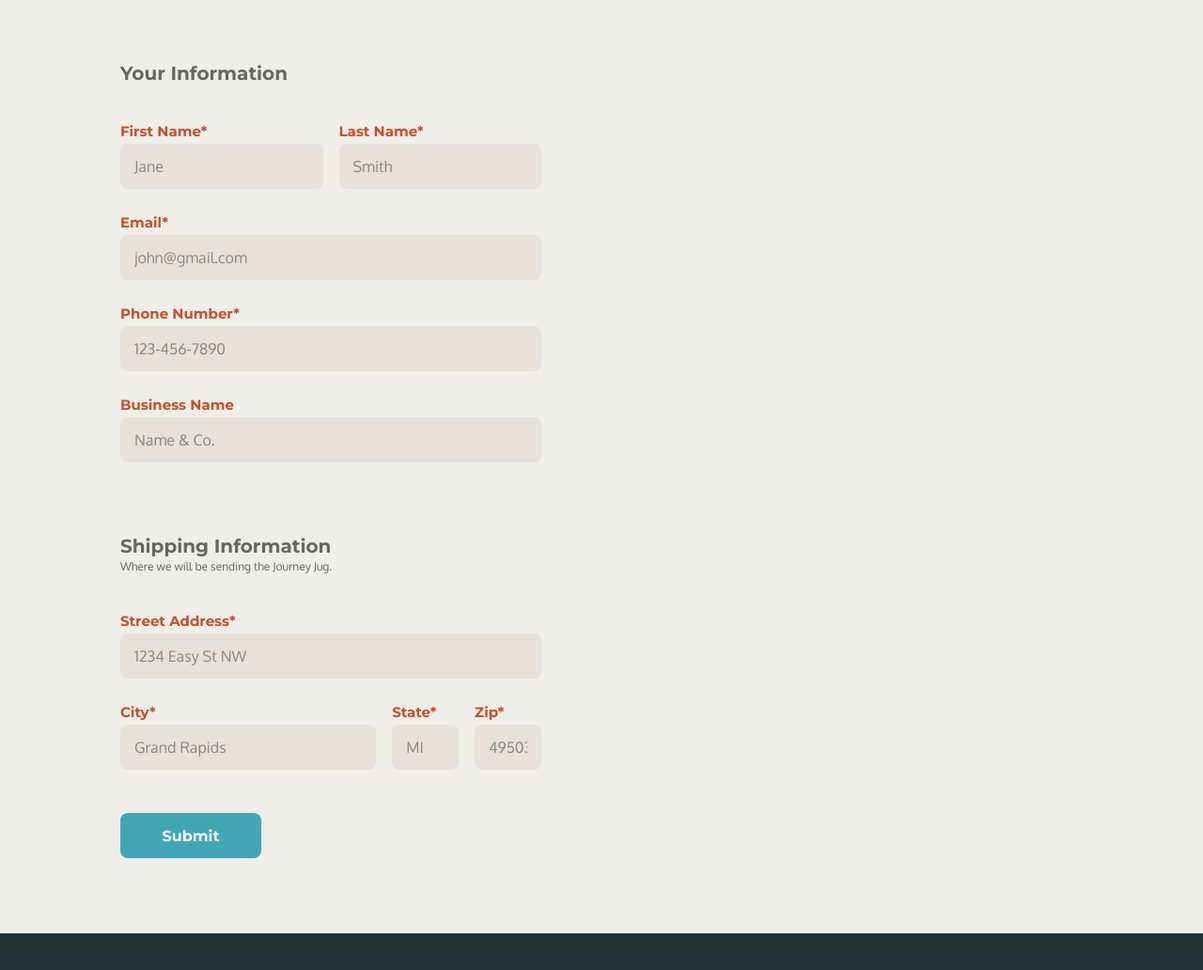
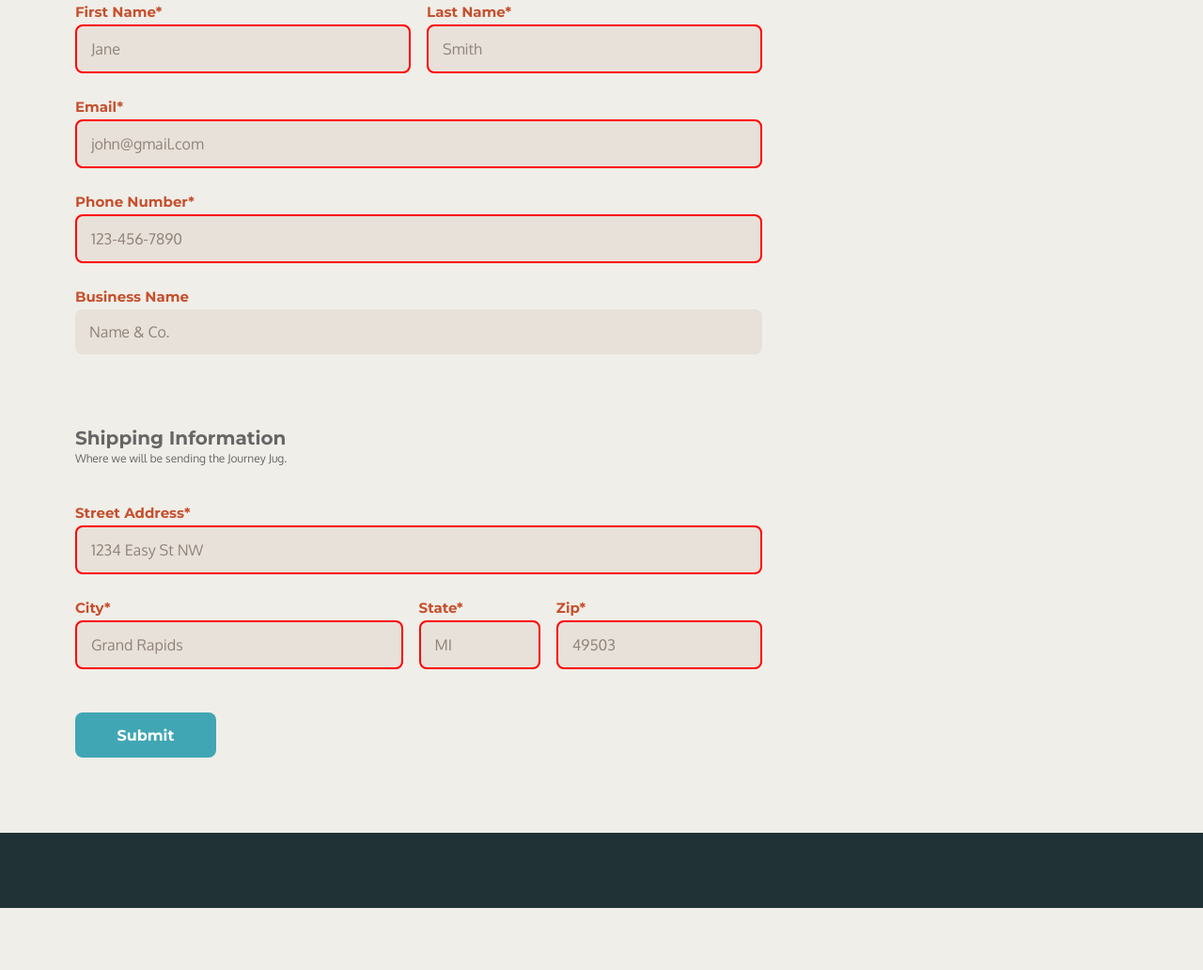
Before and after one commit to kkruzona/JJ, a plain HTML site: page index.html in a window 1280 px wide. Shown: the part 1094-2126 px from the top of the page at 94% size. After the commit the page ends 2060 px from the top, so only its background shows below. Drawn offline with Linux system fonts and the light colour scheme.

Commit message:
updated responsive styling

```diff
--- a/index.html
+++ b/index.html
@@ -48,7 +48,7 @@
                         <label for="email">Email*</label>
                         <input type="text" id="email" name="user_email" placeholder="john@gmail.com" onfocus="this.placeholder = ''" required>
                         <label for="telephone">Phone Number*</label>
-                        <input type="text" id="telephone" name="user_telephone" placeholder="123-456-7890" onfocus="this.placeholder = ''" required>
+                        <input type="tel" id="telephone" name="user_telephone" placeholder="123-456-7890" onfocus="this.placeholder = ''" required>
                         <label for="business-name">Business Name</label>
                         <input type="text" id="business-name" name="user_business-name" placeholder="Name & Co." onfocus="this.placeholder = ''">
                     </div>
@@ -62,18 +62,16 @@
                         <div class="city-state-zip">
                             <div class="field-city">
                                 <label for="city">City*</label>
-                                <input type="text" id="city" name="user_city" placeholder="Grand Rapids" onfocus="this.placeholder = ''" required>
+                                <input type="text" id="city" name="user_city" placeholder="Grand Rapids" onfocus="this.placeholder = ''" onblur="this.placeholder = 'Grand Rapids'" required>
                             </div>
-                            <div class="fieldRow">
-                                <div class="field-margin-right">
+                                <div class="field-state">
                                     <label for="state">State*</label>
                                     <input type="text" id="state" name="user_state" placeholder="MI" onfocus="this.placeholder = ''" required>
                                 </div>
-                                <div class="field-normal">
+                                <div class="field-zipcode">
                                     <label for="zipcode">Zip*</label>
-                                    <input type="number" id="zipcode" name="user_zip" placeholder="49503" onfocus="this.placeholder = ''" required>
+                                    <input type="number" id="zipcode" name="user_zip" size="5" placeholder="49503" onfocus="this.placeholder = ''" required>
                                 </div>
-                            </div>
                         </div>
                     </div>
                 </form>
--- a/styles.css
+++ b/styles.css
@@ -164,6 +164,27 @@ label {
     width:100%;
   }
 
+  .city-state-zip{
+    display: flex;
+    flex-direction: row;
+    flex-wrap: wrap;
+  }
+
+  .field-city{
+    flex-grow: 1;
+    width: 100%;
+    /* margin-right: 0px; */
+  }
+
+  .field-state{
+    margin-right: 17px;
+    width: calc(50% - 17px);
+  }
+
+  .field-zipcode{
+    width: 50%;
+  }
+
   .field-margin-right{
     margin-right: 17px;
     width: 100%;
@@ -201,12 +222,11 @@ label {
   }
 
   :valid {
-    /* box-shadow: -5px 0 lime;
-    border-left: none;      */
+    border-left: initial;
   }
 
-  :invalid {
-    /* border:2px solid #FF0000;     */
+  input:invalid {
+    border:2px solid #FF0000;
   }
 
   /* input:required,
@@ -282,7 +302,15 @@ label {
 
     .field-city {
       margin-right:17px;
-      width: 60vw;
+      width: calc(50% - 17px);
+    }
+
+    .field-state{
+      width: calc(20% - 17px);
+    }
+
+    .field-zipcode{
+      width: 30%;
     }
   }
 
@@ -295,12 +323,9 @@ label {
     .page-content{
       display: flex;
       flex-direction: row-reverse;
-      margin: 80px 10%;
+      margin: 80px auto;
+      padding: 0 40px;
       max-width: 1200px;
-  }
-
-  .intro-content {
-    max-width: 35vw;
   }
 
   .journey-jugs {
@@ -308,5 +333,6 @@ label {
     position: -webkit-sticky;
     margin-top: -450px;
     max-width: 630px;
+    width: 60%;
   }
 }
```
Also changed, not shown: thankyou.html (added).
